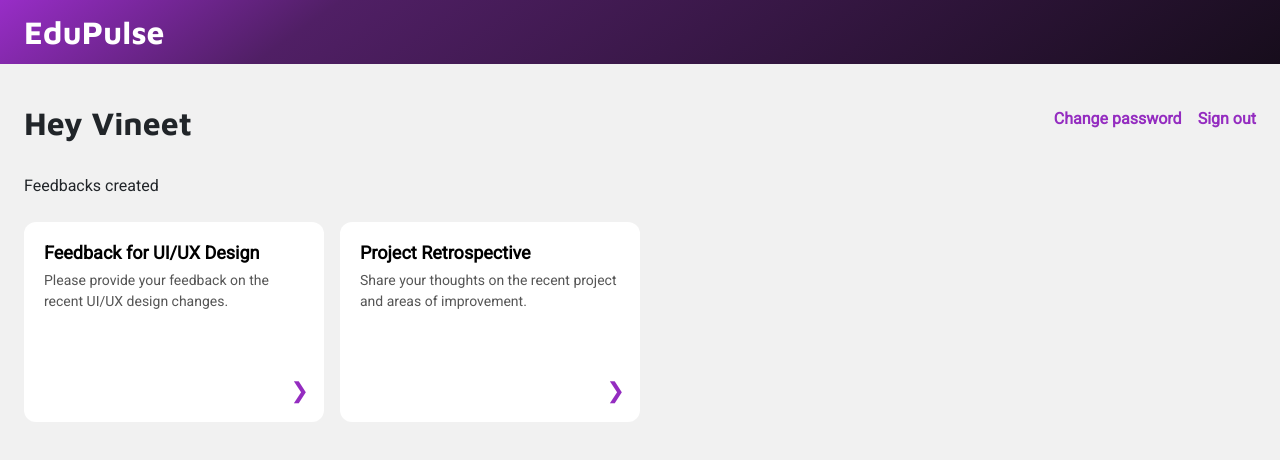
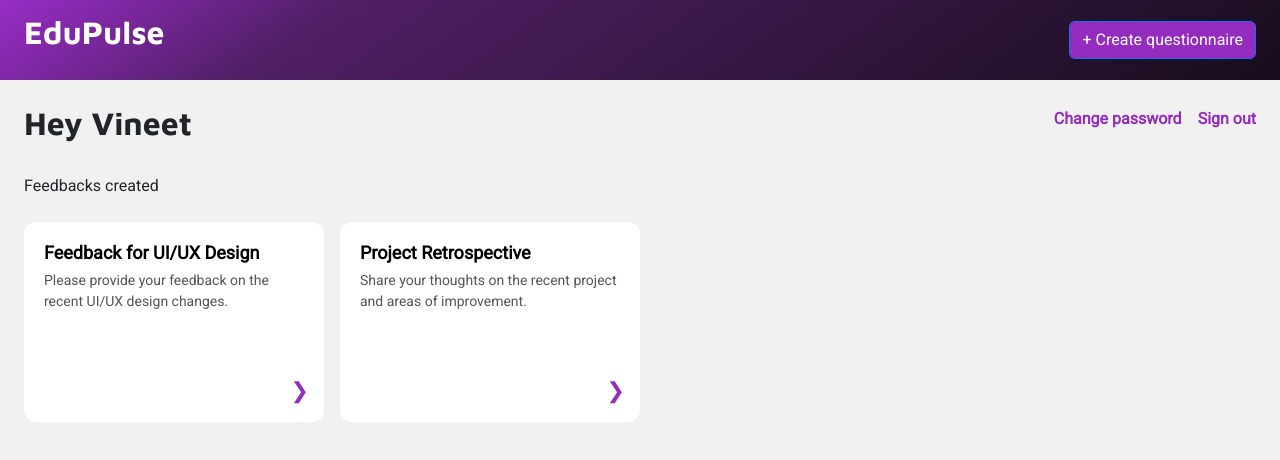
Before and after one commit to VSen910/FMS-faculty-app, an Angular app: page /home in a window 1280 px wide. Shown: the top 460 px of the page. Built offline with nearby package versions, Linux system fonts and the light colour scheme.

Commit message:
add button in header

```diff
--- a/src/app/components/header/header.css
+++ b/src/app/components/header/header.css
@@ -1,3 +1,12 @@
 nav {
   background: linear-gradient(-35.499deg, #170D1C 0%, #501F65 75%, #982DC7 100%);
 }
+
+.btn-primary {
+  background-color: #942cc0; /* purple */
+  color: #fff;
+}
+
+.btn-primary:hover {
+  background-color: #7a22a3; /* darker purple on hover */
+}
--- a/src/app/components/header/header.html
+++ b/src/app/components/header/header.html
@@ -1,3 +1,4 @@
-<nav>
-  <p class="maven-bold fs-2 text-white py-2 px-4">EduPulse</p>
+<nav class="d-flex justify-content-between align-items-center py-2 px-4">
+  <p class="maven-bold fs-2 text-white">EduPulse</p>
+  <button type="button" class="btn btn-primary">+ Create questionnaire</button>
 </nav>
```
